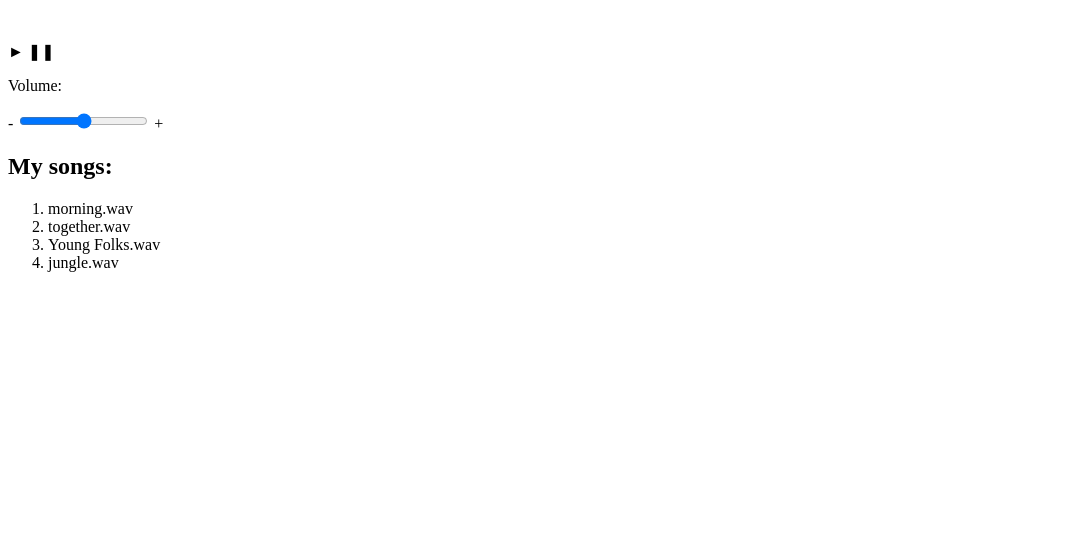
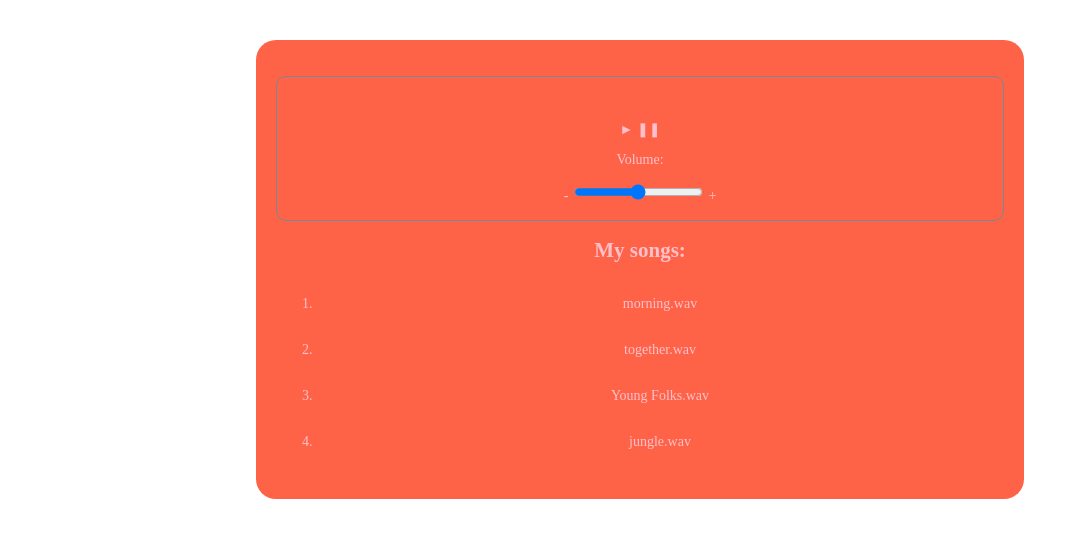
Before and after one commit to chica25/Music_Playlist_App, a plain HTML site: page index.html in a window 1280 px wide. Shown: the whole page, without its empty margins (0-1079 px from the left). Drawn offline with Linux system fonts and the light colour scheme.

Commit message:
set styling

```diff
--- a/index.html
+++ b/index.html
@@ -5,6 +5,7 @@
         <meta http-equiv="X-UA-Compatible" content="IE=edge">
         <meta name="viewport" content="width=device-width, initial-scale=1.0">
         <title>Music player</title>
+        <link rel="stylesheet" href="style.css">
     </head>
     <body>
         <div class="player">
@@ -15,7 +16,7 @@
             </audio>
 
             <div id="controls">
-                <p id="currentSong"></p>
+                <p id="current-song"></p>
                 <div class="control-wrapper">
                     <span>&#9658;</span>
                     <span>&#10074;&#10074;</span>
@@ -36,5 +37,7 @@
                 <li>jungle.wav</li>
             </ol>
         </div>
+
+        <script src="music.js"></script>
     </body>
 </html>
--- a/style.css
+++ b/style.css
@@ -0,0 +1,61 @@
+html {
+    font-size: 10px;
+}
+
+body {
+    min-height: 100%;
+    color: pink;
+    font-size: 1.4rem;
+    margin: 2rem auto;
+    padding: 2rem;
+    text-align: center;
+}
+
+
+.player {
+    background: tomato;
+    padding: 2rem;
+    border-radius: 2rem;
+}
+
+.img {
+    width: 50%;
+}
+
+#controls {
+    border: 1px lightslategray solid;
+    border-radius: 1rem;
+    padding: 1.6rem;
+}
+
+.controls_wrapper > span {
+    cursor: pointer;
+    color: lightslategray;
+    font-size: 6rem;
+    padding: 2rem;
+}
+
+#current-song {
+    overflow: hidden;
+}
+
+#playlis {
+    overflow: hidden;
+    text-align: left;
+}
+
+li {
+    cursor: pointer;
+    padding: 1.5rem;
+}
+
+li:hover {
+    background: #f3644b;
+}
+
+@media(min-width: 800px) {
+    body {
+        max-width: 60vw;
+        font-size:;
+    }
+}
```
